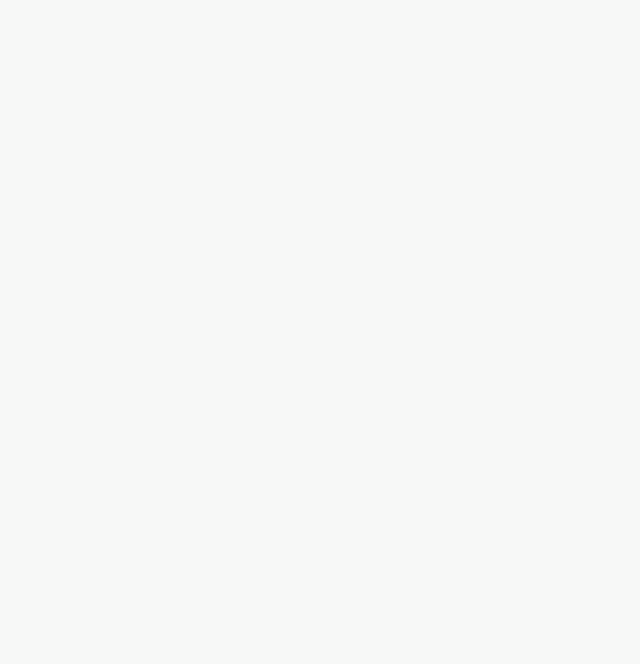
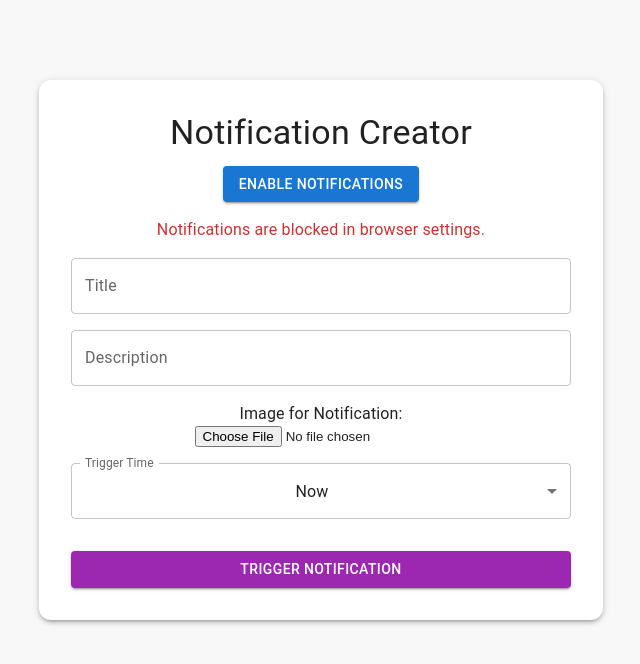
Before and after one commit to jananikodithuwakku/Javascript-Web-APIs, a React (Vite) app: page /#/assignment_2 in a window 1280 px wide. Before the commit this address had no page. Shown: the top 664 px of the page, without its empty margins (319-959 px from the left). Built offline with nearby package versions, Linux system fonts and the light colour scheme.

Commit message:
Created Assignment 2

```diff
--- a/package.json
+++ b/package.json
@@ -10,6 +10,10 @@
     "preview": "vite preview"
   },
   "dependencies": {
+    "@emotion/react": "^11.14.0",
+    "@emotion/styled": "^11.14.1",
+    "@mui/icons-material": "^7.3.5",
+    "@mui/material": "^7.3.5",
     "@vitejs/plugin-basic-ssl": "^2.1.0",
     "react": "^19.2.0",
     "react-dom": "^19.2.0",
--- a/src/App.jsx
+++ b/src/App.jsx
@@ -3,9 +3,11 @@ import "./App.css";
 function App() {
   return (
     <>
-      <h2 className="font_style">Navigation Menu</h2>
       <ul>
-        <li><a href="#/orientation">Device Orientation MDN</a></li>
+         <h2 className="font_style">Navigation Menu</h2>
+
+        <li><a href="#/assignment_1">Device Orientation</a></li>
+        <li><a href="#/assignment_2">Notification Sent</a></li>
       </ul>
     </>
   );
--- a/src/assignment/Orientation.jsx
+++ b/src/assignment/Assignment_1.jsx
@@ -1,6 +1,6 @@
 import { useEffect, useState } from "react";
 
-export default function Orientation() {
+export default function Assignment_1() {
   const [alpha, setAlpha] = useState(null); // Z-axis rotation
   const [beta, setBeta] = useState(null);   // X-axis rotation
   const [gamma, setGamma] = useState(null); // Y-axis rotation
--- /dev/null
+++ b/src/assignment/Assignment_2.jsx
@@ -0,0 +1,129 @@
+import { useState } from "react";
+import {
+  Box,
+  Button,
+  TextField,
+  Typography,
+  Select,
+  MenuItem,
+  InputLabel,
+  FormControl,
+  Paper,
+} from "@mui/material";
+
+export default function NotificationAppMUI() {
+  const [permission, setPermission] = useState(Notification.permission);  // store notification permission (granted / denied / default)
+  const [title, setTitle] = useState("");
+  const [body, setBody] = useState("");
+  const [image, setImage] = useState(null);
+  const [delay, setDelay] = useState(0);
+
+  // ask browser for notification permission
+  const requestPermission = async () => {
+    const result = await Notification.requestPermission();
+    setPermission(result);
+  };
+
+  // trigger notification after selected delay
+  const triggerNotification = () => {
+    if (permission !== "granted") return alert("Give permission first!");
+
+    setTimeout(() => {
+        // show notification
+      new Notification(title || "No Title", {
+        body: body || "No description",
+        icon: image || undefined,
+      });
+
+      // reset form
+      setTitle("");
+      setBody("");
+      setImage(null);
+      setDelay(0);
+    }, delay);
+  };
+
+  // handle uploaded image for notification icon
+  const handleImageChange = (e) => {
+    if (e.target.files && e.target.files[0]) {
+      const imgURL = URL.createObjectURL(e.target.files[0]);
+      setImage(imgURL);
+    }
+  };
+
+  return (
+    <Paper
+      elevation={3}
+      sx={{ p: 4, maxWidth: 500, margin: "40px auto", borderRadius: 3 }}
+    >
+      <Typography variant="h4" gutterBottom>
+        Notification Creator
+      </Typography>
+
+      {permission !== "granted" && (
+        <Button
+          variant="contained"
+          color="primary"
+          onClick={requestPermission}
+          sx={{ mb: 2 }}
+        >
+          Enable Notifications
+        </Button>
+      )}
+
+      {permission === "denied" && (
+        <Typography color="error" sx={{ mb: 2 }}>
+          Notifications are blocked in browser settings.
+        </Typography>
+      )}
+
+      <Box sx={{ display: "flex", flexDirection: "column", gap: 2 }}>
+        <TextField
+          label="Title"
+          value={title}
+          onChange={(e) => setTitle(e.target.value)}
+          fullWidth
+        />
+
+        <TextField
+          label="Description"
+          value={body}
+          onChange={(e) => setBody(e.target.value)}
+          fullWidth
+        />
+
+        <Box>
+          <Typography>Image for Notification:</Typography>
+          <input type="file" accept="image/*" onChange={handleImageChange} />
+          {image && (
+            <Box sx={{ mt: 1 }}>
+              <img src={image} alt="Preview" width={100} />
+            </Box>
+          )}
+        </Box>
+
+        <FormControl fullWidth>
+          <InputLabel>Trigger Time</InputLabel>
+          <Select
+            value={delay}
+            label="Trigger Time"
+            onChange={(e) => setDelay(Number(e.target.value))}
+          >
+            <MenuItem value={0}>Now</MenuItem>
+            <MenuItem value={15000}>Next 15 sec</MenuItem>
+            <MenuItem value={60000}>Next 1 min</MenuItem>
+          </Select>
+        </FormControl>
+
+        <Button
+          variant="contained"
+          color="secondary"
+          onClick={triggerNotification}
+          sx={{ mt: 2 }}
+        >
+          Trigger Notification
+        </Button>
+      </Box>
+    </Paper>
+  );
+}
--- a/src/main.jsx
+++ b/src/main.jsx
@@ -3,14 +3,16 @@ import { createRoot } from 'react-dom/client';
 import { HashRouter, Routes, Route } from 'react-router-dom';
 
 import App from './App.jsx';
-import Orientation from './assignment/Orientation.jsx';
+import Assignment_1 from './assignment/Assignment_1.jsx';
+import Assignment_2 from './assignment/Assignment_2.jsx';
 
 createRoot(document.getElementById('root')).render(
   <StrictMode>
     <HashRouter>
       <Routes>
         <Route path="/" element={<App />} />
-        <Route path="/orientation" element={<Orientation />} />
+        <Route path="/assignment_1" element={<Assignment_1 />} />
+        <Route path="/assignment_2" element={<Assignment_2 />} />
       </Routes>
     </HashRouter>
   </StrictMode>
```
Also changed, not shown: 6 other files (tests, documents, lock files or other folders).
